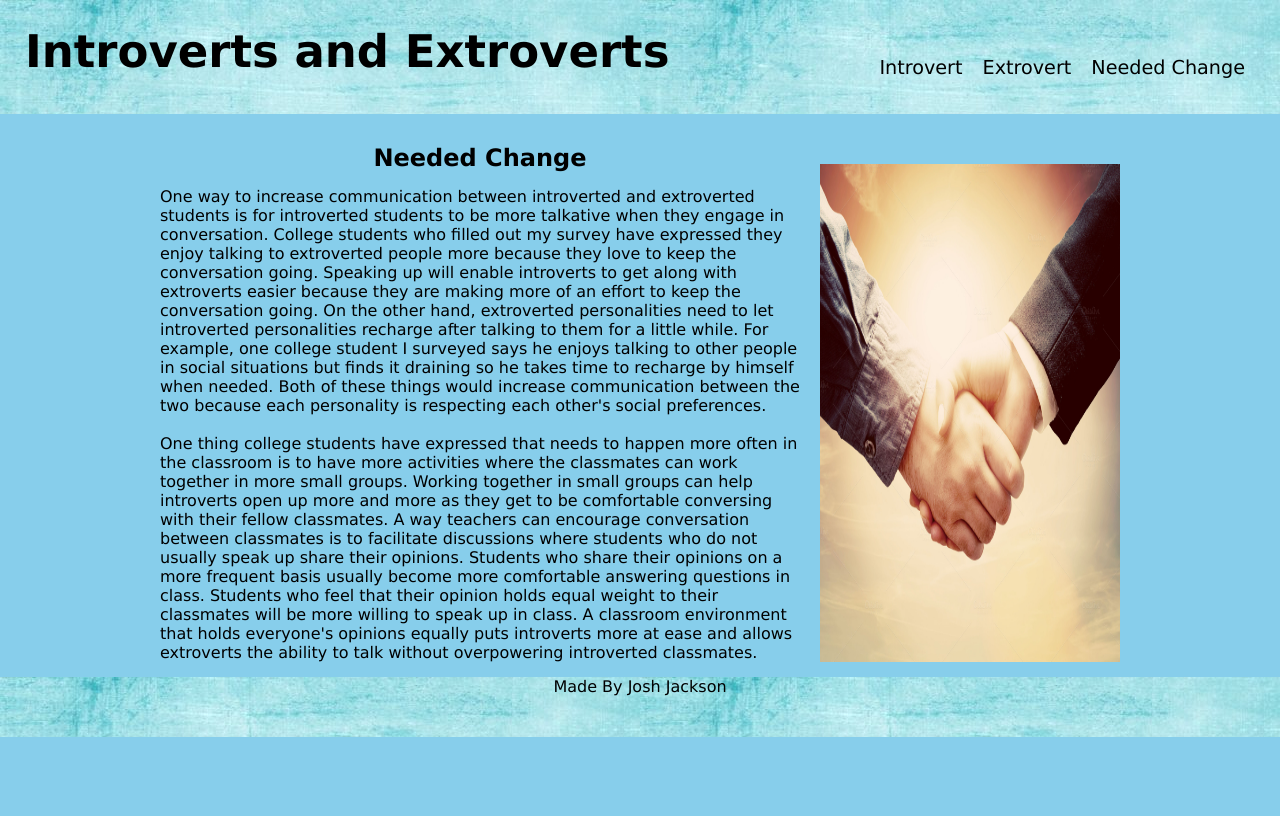
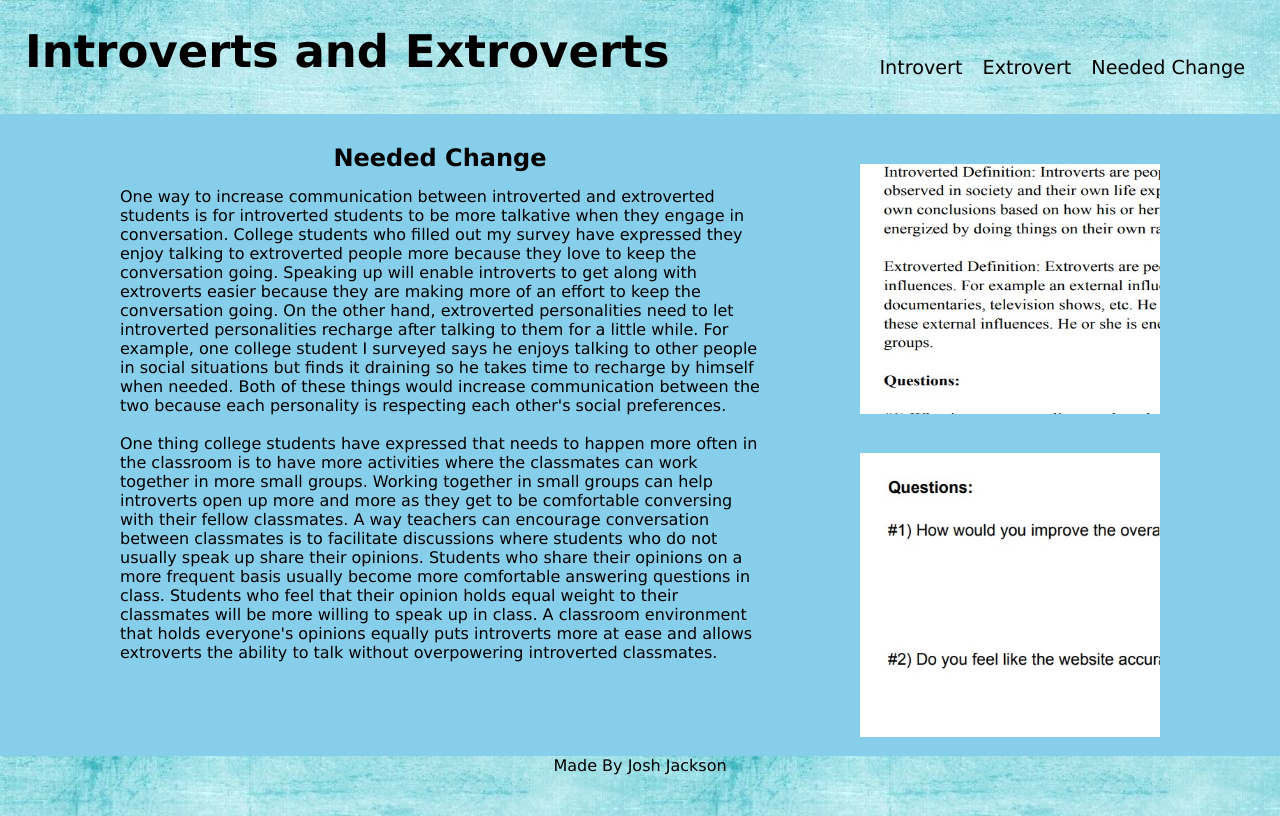
Before and after one commit to Joker282855/introvert-webpage, a React (Create React App) app: page /common in a window 1280 px wide. Built offline with nearby package versions, Linux system fonts and the light colour scheme.

Commit message:
added the rest of the functionality to the last page

```diff
--- a/src/components/Introvert/index.js
+++ b/src/components/Introvert/index.js
@@ -41,7 +41,7 @@ function Introvert() {
             <div class="brain">
                 <img src={Introverted} class="light" alt="words describing introverts" />
                 <br></br>
-                <img src= {Thinks} class="second" alt="an introvert thinking about things" />
+                <img src={Thinks} class="second" alt="an introvert thinking about things" />
                 <br></br>
                 <li>
                     <a href="https://quietrev.com/6-illustrations-that-show-what-its-like-in-an-introverts-head/">See Inside An Introverts Head: Click Me!</a>
--- a/src/components/Needed-Change/index.js
+++ b/src/components/Needed-Change/index.js
@@ -1,5 +1,6 @@
 import React from 'react';
-import sharedThings from "../../assests/shared/common-ground.jpg"
+import Survveyed from "../../assests/sruvey/survey-1.jpg"
+import Fead from "../../assests/feedback/survey-2.jpg"
 
 function Change() {
     return (
@@ -33,7 +34,15 @@ function Change() {
                     overpowering introverted classmates.
                 </p>
             </div>
-            <img src={sharedThings} alt="two people shaking hands" />
+            <div class="share">
+                <a href="https://docs.google.com/document/d/1nXQ7nOEhRD9VYw_ATKvq9Ot1D9zinhmEbDDsuBpIANY/edit">
+                    <img title="Share Your Voice" alt="survey for student participation" src={Survveyed} class="party" />
+                </a>
+                <br></br>
+                <a href="https://docs.google.com/document/d/1DXec2SS1d0pBpgrZLLcoDJcnKIb-UJY6JfDcUpbsMj0/edit">
+                    <img title="Provide Feedback on Webpage" alt="feedback survey for website" src={Fead} class="respond" />
+                </a>
+            </div>
         </section>
     )
 }
--- a/src/index.css
+++ b/src/index.css
@@ -151,6 +151,16 @@ footer {
   margin-top: 15px;
   margin-bottom: 15px;
 }
+.party {
+  height: 250px;
+  width: 250px;
+  margin-left: 80px;
+}
+.respond {
+  height: 180x;
+  width: 180px;
+  margin-left: 80px;
+}
 .foot {
   background-image:  url("./assests/background/cool-background.jpg");
   height: 60px;
```
Also changed, not shown: src/assests/feedback/survey-2.jpg (added), src/assests/sruvey/survey-1.jpg (added).
